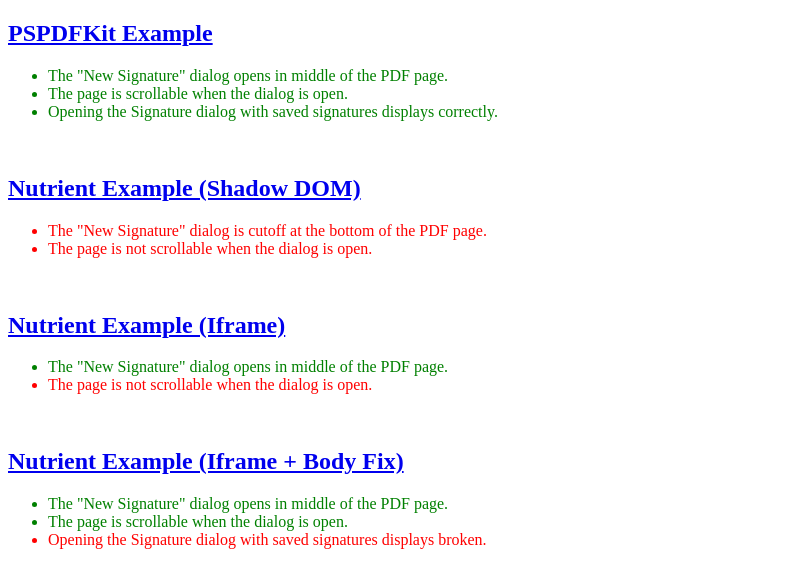
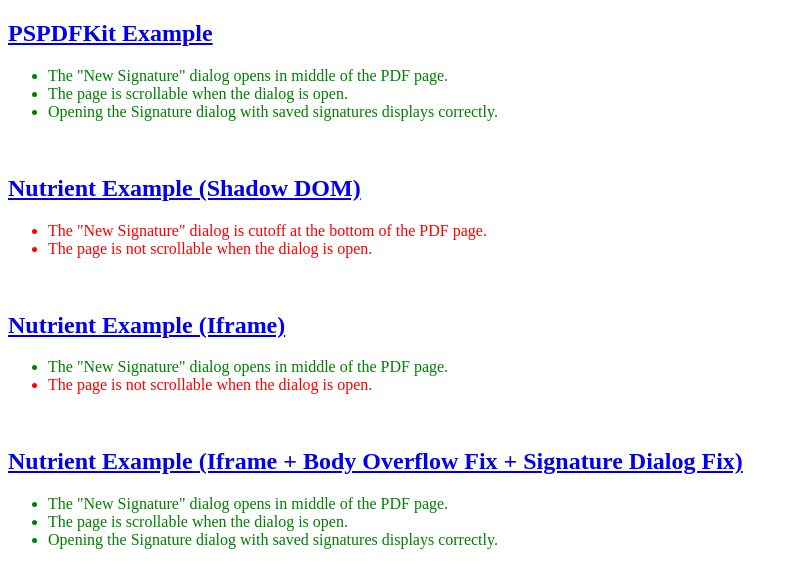
Before and after one commit to xpand-io/nutrient-viewer-bug, a website: page public/index.html in a window 1280 px wide. Shown: the whole page, without its empty margins (0-798 px from the left). Drawn offline with Linux system fonts and the light colour scheme.

Commit message:
Add fix for signature dialog width bug

```diff
--- a/public/index.html
+++ b/public/index.html
@@ -52,7 +52,7 @@
 
     <h2>
       <a href="/nutrient.html?useIframe&bodyFix"
-        >Nutrient Example (Iframe + Body Fix)</a
+        >Nutrient Example (Iframe + Body Overflow Fix + Signature Dialog Fix)</a
       >
     </h2>
     <ul>
@@ -60,8 +60,8 @@
         The "New Signature" dialog opens in middle of the PDF page.
       </li>
       <li class="good">The page is scrollable when the dialog is open.</li>
-      <li class="bad">
-        Opening the Signature dialog with saved signatures displays broken.
+      <li class="good">
+        Opening the Signature dialog with saved signatures displays correctly.
       </li>
     </ul>
   </body>
--- /dev/null
+++ b/public/nutrient-styles.css
@@ -0,0 +1,3 @@
+.PSPDFKit-Modal-Dialog:has(div[data-block-id="signatures-list"]) {
+  width: 100% !important;
+}
--- a/public/nutrient.js
+++ b/public/nutrient.js
@@ -115,6 +115,7 @@
   container,
   document: pdf,
   useIframe: document.location.search.includes("useIframe"),
+  styleSheets: ["/nutrient-styles.css"],
   initialViewState: new NutrientViewer.ViewState({
     zoom: NutrientViewer.ZoomMode.FIT_TO_WIDTH,
     viewportPadding: {
```
